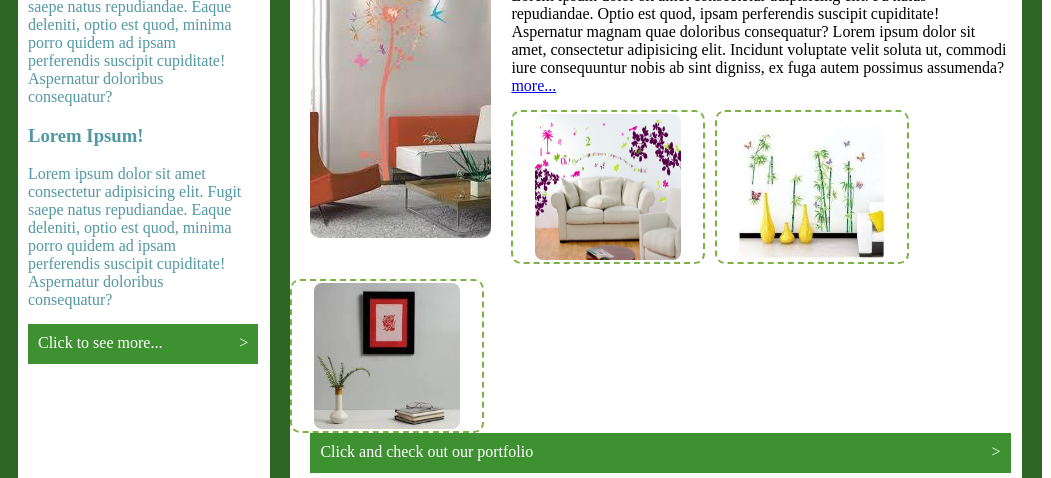
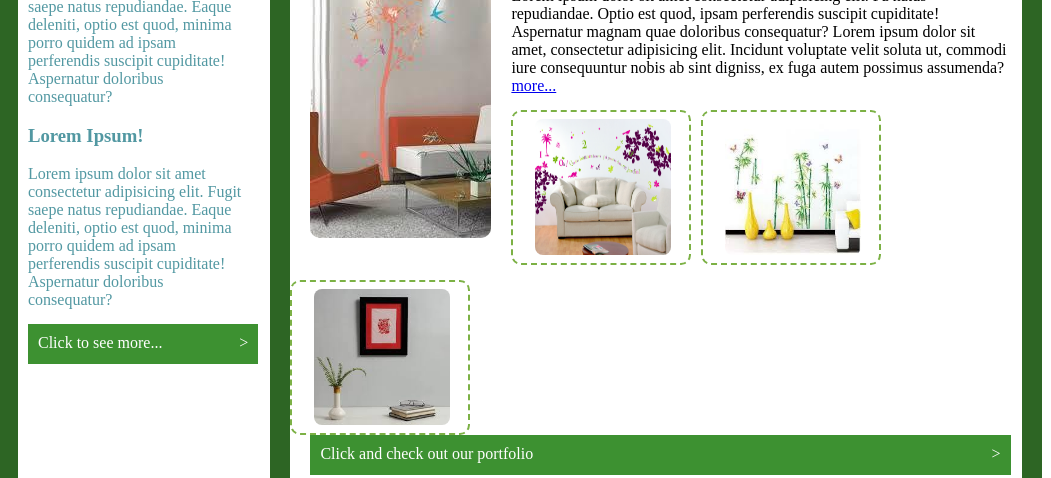
Before and after one commit to yogeshyadav999/css_assignment_2, a plain HTML site: page index.html in a window 1280 px wide. Shown: the part 444-922 px from the top of the page, 0-1051 px from the left. Drawn offline with Linux system fonts and the light colour scheme.

Commit message:
Add files via upload

```diff
--- a/index.html
+++ b/index.html
@@ -121,6 +121,9 @@
         }
         .img-1{
             float: left;
+            width: 180px;
+            height: 155px;
+            padding-top: 5px;
             border: 2px dashed #7cb145;
             /* padding: 2px; */
             box-sizing: border-box;
@@ -128,13 +131,16 @@
             border-radius: 10px;
         }
         .img-1 img{
-            width: 150px;
-            height: 150px;
+            width: 140px;
+            height: 140px;
             border-radius: 10px;
             padding: 2px;
         }
         .img-2{
             float: left;
+            width: 180px;
+            height: 155px;
+            padding-top: 5px;
             border: 2px dashed #7cb145;
             box-sizing: border-box;
             margin-top: 15px;
@@ -143,21 +149,24 @@
             border-radius: 10px;
         }
         .img-2 img{
-            width: 150px;
-            height: 150px;
+            width: 140px;
+            height: 140px;
             border-radius: 10px;
             padding: 2px;
         }
         .img-3{
             float: left;
+            width: 180px;
+            height: 155px;
+            padding-top: 5px;
             border: 2px dashed #7cb145;
             box-sizing: border-box;
             margin-top: 15px;
             border-radius: 10px;
         }
         .img-3 img{
-            width: 150px;
-            height: 150px;
+            width: 140px;
+            height: 140px;
             border-radius: 10px;
             padding: 2px;
         }
```
